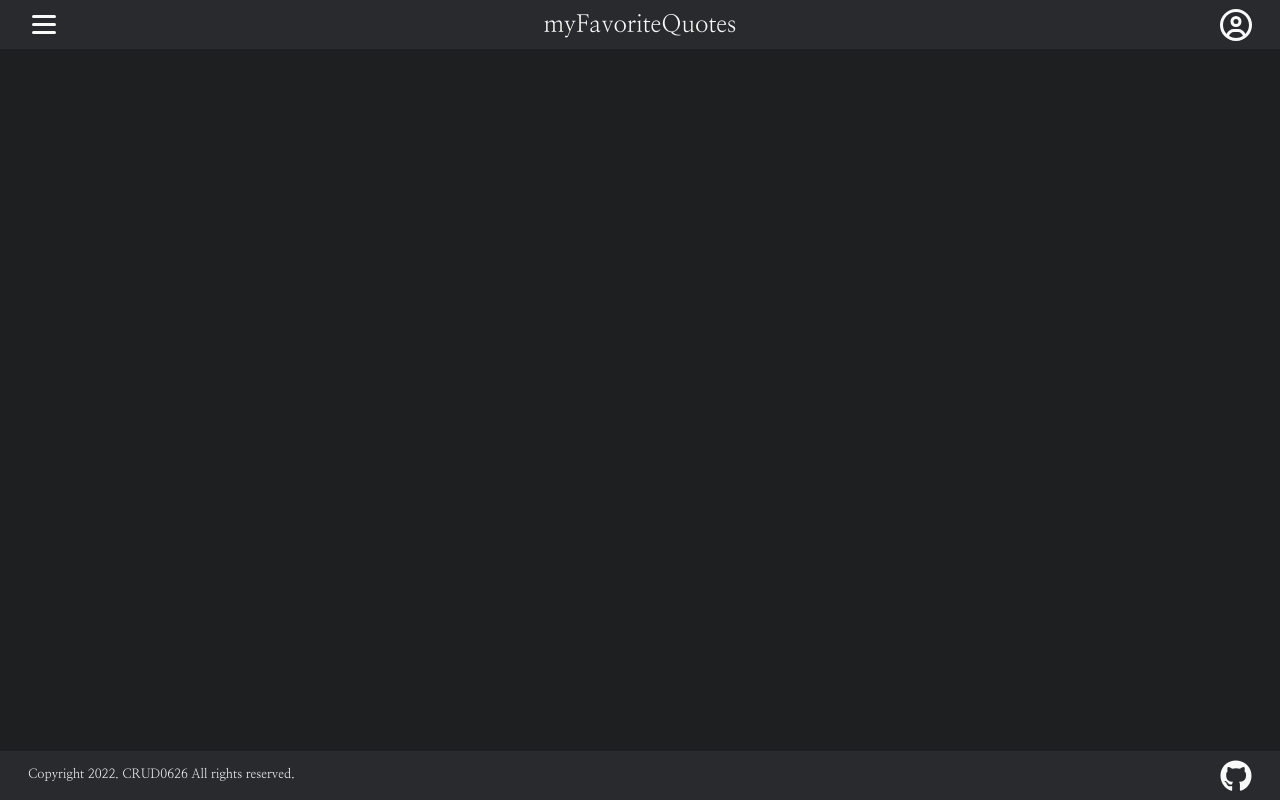
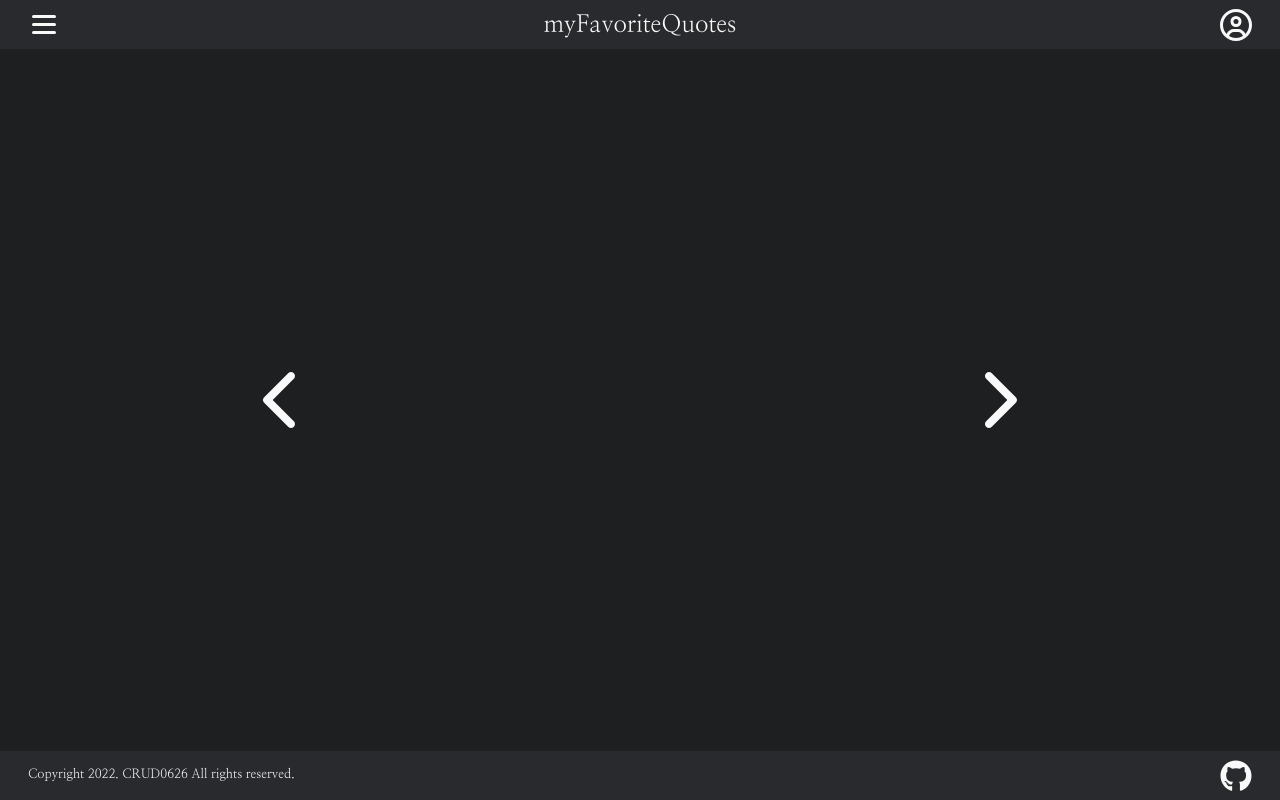
Before and after one commit to crud0626/my-favorite-quote, a React app: page / in a window 1280 px wide. Built offline with nearby package versions, Linux system fonts and the light colour scheme; no server answers.

Commit message:
Feat: Add ChevronWrapper component
* Create ChevronWrapper component

* Modify size of chevron container in siezs

* Modify background color of chevron in colors

```diff
--- /dev/null
+++ b/src/components/Main/ChevronWrapper.tsx
@@ -0,0 +1,60 @@
+import React from 'react';
+import styled from 'styled-components';
+import * as colors from '../../styles/common/colors';
+import * as sizes from '../../styles/common/sizes';
+import { StyledButton } from '../../styles/StyledButton';
+import { faChevronLeft, faChevronRight } from '@fortawesome/free-solid-svg-icons';
+import { FontAwesomeIcon } from '@fortawesome/react-fontawesome';
+
+interface ChevronProps {
+    direction: "left" | "right";
+}
+
+const StyledChevronWrapper = styled.div`
+    top: 0;
+    left: 0;
+    display: flex;
+    justify-content: space-between;
+    align-items: center;
+    position: absolute;
+    width: 100%;
+    height: 100%;
+    background-color: transparent;
+
+    & .inner_btn_wrapper {
+        top: 10px;
+        right: 10px;
+        position: absolute;
+    }
+`;
+
+const ChevronButton = styled(StyledButton)<ChevronProps>`
+    padding: ${sizes.SMALL_SPACE_SIZE};
+    width: ${sizes.CHEVRON_CONTAINER_SIZE};
+    height: ${sizes.CHEVRON_CONTAINER_SIZE};
+    border-radius: 3px;
+    transform: translateX(${props => props.direction === "left" ? "-200%" : "200%" });
+
+    &:hover {
+        background-color: ${colors.CHEVRON_BG_HOVER};
+    }
+
+    &:active {
+        background-color: ${colors.CHEVRON_BG_ACTIVE};
+    }
+`;
+
+const ChevronWrapper = () => {
+    return (
+        <StyledChevronWrapper>
+            <ChevronButton direction={"left"}>
+                <FontAwesomeIcon icon={faChevronLeft} style={{ width: "100%", height: "100%" }} color={colors.MAIN_WHITE} />
+            </ChevronButton>
+            <ChevronButton direction={"right"}>
+                <FontAwesomeIcon icon={faChevronRight} style={{ width: "100%", height: "100%" }} color={colors.MAIN_WHITE} />
+            </ChevronButton>
+        </StyledChevronWrapper>
+    );
+};
+
+export default ChevronWrapper;
--- a/src/components/Main/Section/Section.tsx
+++ b/src/components/Main/Section/Section.tsx
@@ -1,6 +1,7 @@
 import React from 'react';
 import styled from 'styled-components';
 import * as sizes from '../../../styles/common/sizes';
+import ChevronWrapper from '../ChevronWrapper';
 
 const StyledSection = styled.section`
     display: flex;
@@ -10,11 +11,21 @@ const StyledSection = styled.section`
     width: 100%;
     height: 100%;
     background-color: transparent;
+
+    & .card_section {
+        position: relative;
+        height: ${sizes.CARD_HEIGHT};
+        aspect-ratio: ${sizes.CARD_ASPECT_RATIO};
+    }
 `;
 
 const Section = () => {
     return (
-        <StyledSection />
+        <StyledSection>
+            <div className='card_section'>
+                <ChevronWrapper />
+            </div>
+        </StyledSection>
     );
 };
 
--- a/src/styles/common/colors.ts
+++ b/src/styles/common/colors.ts
@@ -10,3 +10,7 @@ export const ALERT_ALPHA = "rgba(0, 0, 0, 0.5)";
 export const BUTTON_RED = "#DC0000";
 export const BUTTON_HOVER = "rgba(0, 0, 0, 0.05)";
 export const BUTTON_ACTIVE = "rgba(0, 0, 0, 0.1)";
+
+// Chevron
+export const CHEVRON_BG_HOVER = "rgba(0, 0, 0, 0.5)";
+export const CHEVRON_BG_ACTIVE = "rgba(0, 0, 0, 0.8)";
--- a/src/styles/common/sizes.ts
+++ b/src/styles/common/sizes.ts
@@ -6,15 +6,15 @@ export const SECTION_HEIGHT = `100vh - ${HEADER_HEIGHT} - ${FOOTER_HEIGHT}`;
 // Icon
 export const DEFAULT_ICON_SIZE = "32px";
 export const LARGE_ICON_SIZE = "40px";
-export const CHEVRON_ICON_SIZE = "64px";
+export const CHEVRON_CONTAINER_SIZE = "80px";
 
 // Viewport
 export const TABLET_VIEWPORT_SIZE = "768px";
 export const MOBILE_VIEWPORT_SIZE = "320px";
 
 // Card
-export const CARD_WIDTH = "500px";
-export const CARD_HEIGHT = "700px";
+export const CARD_ASPECT_RATIO = 7.5 / 10;
+export const CARD_HEIGHT = "90%";
 export const CARD_TITLE_FONT_SIZE = "1.3rem";
 export const CARD_AUTHOR_FONT_SIZE = "1rem";
 
```
